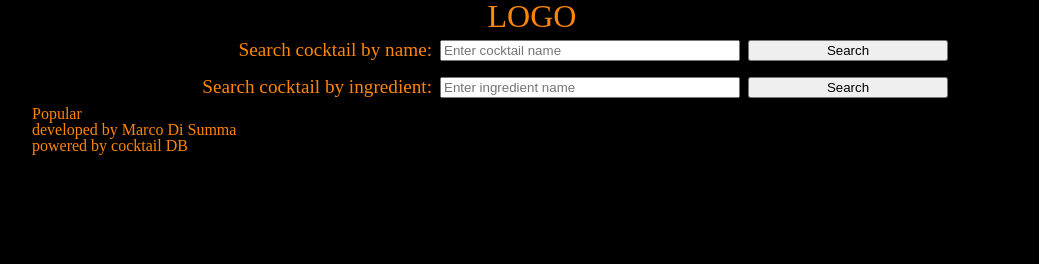
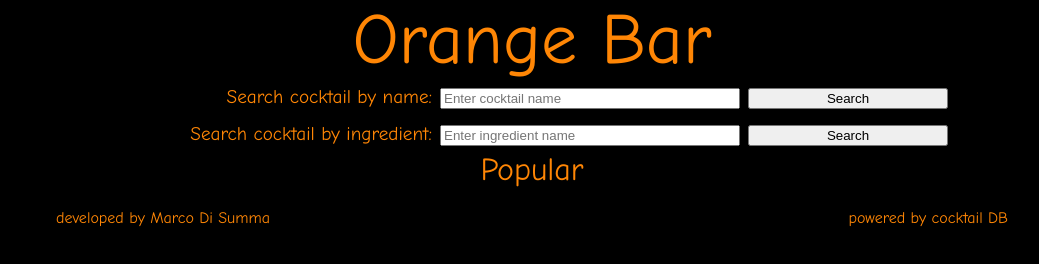
Before and after one commit to mdisumma/cocktail-API, a website: page _site/index.html in a window 1280 px wide. Shown: the whole page, without its empty margins (108-1147 px from the left). Drawn offline with nearby package versions, Linux system fonts and the light colour scheme; no server answers.

Commit message:
css responsive

```diff
--- a/_site/css/style.css
+++ b/_site/css/style.css
@@ -52,9 +52,7 @@ table {
   border-spacing: 0;
 }
 
-#byName .helpText {
-  display: block;
-  color: #fe8c00;
+#byName {
   text-align: center;
 }
 
@@ -83,10 +81,6 @@ div#cardContainer .hide {
 }
 
 @media (min-width: 900px) {
-  #byName {
-    text-align: center;
-  }
-
   div#cardContainer {
     padding: 1em;
     display: grid;
@@ -113,17 +107,8 @@ div#cardContainer .hide {
     grid-row: 3/4;
   }
 }
-html {
-  background-color: black;
-  font-size: 16px;
-}
-
-.helpText {
-  color: #ff8605;
-  text-align: center;
-}
-
 body {
+  font-family: "Comic Neue", Arial;
   color: #ff8605;
   background-color: black;
   margin: 0 auto;
@@ -131,8 +116,20 @@ body {
   max-width: 1000px;
 }
 body header {
-  font-size: 2em;
+  display: flex;
+  justify-content: center;
+  align-items: center;
+  height: 10vh;
+}
+body header h1 {
+  font-size: 3em;
   text-align: center;
+}
+body header #bar {
+  font-weight: 400;
+  margin: 20px;
+  transition: all 2s;
+  animation: bar 1s ease-in-out infinite alternate;
 }
 body main .searchByName, body main .searchByIngredient {
   padding: 0.5em;
@@ -145,50 +142,71 @@ body main .searchByName, body main .searchByIngredient {
 body main .searchByName label, body main .searchByIngredient label {
   grid-column: 1/3;
 }
-body #byIngredient, body #listByPopular {
+body main #byIngredient, body main #listByPopular {
   display: flex;
   flex-wrap: wrap;
   justify-content: space-evenly;
 }
-body #byIngredient figure, body #listByPopular figure {
+body main #byIngredient figure, body main #listByPopular figure {
   margin-top: 1em;
   font-size: 1.2;
   padding: 0;
   background-color: #303030;
 }
-body #byIngredient figure figcaption, body #listByPopular figure figcaption {
+body main #byIngredient figure figcaption, body main #listByPopular figure figcaption {
   padding: 0.5em;
   text-align: center;
 }
-body #byIngredient figure img, body #listByPopular figure img {
+body main #byIngredient figure img, body main #listByPopular figure img {
   width: 300px;
 }
-body #byIngredient figure:hover, body #listByPopular figure:hover {
+body main #byIngredient figure:hover, body main #listByPopular figure:hover {
   border: 1px solid #ff8605;
 }
-body #byIngredient .cocktailGallery h2, body #listByPopular .cocktailGallery h2 {
-  padding: 1em;
+body main .cocktailGallery h2 {
   font-size: 2em;
   text-align: center;
 }
+body footer {
+  padding: 1em;
+}
+body footer p {
+  padding: 0.5em;
+}
 
 @media (min-width: 760px) {
-  body main section.searchByName, body main section.searchByIngredient {
+  body header h1 {
+    font-size: 4.5em;
+    justify-content: center;
+  }
+  body section.searchByName, body section.searchByIngredient {
     width: 100%;
     display: grid;
     grid-template-columns: 30% 30% 20%;
     justify-content: center;
   }
-  body main section.searchByName label, body main section.searchByIngredient label {
+  body section.searchByName label, body section.searchByIngredient label {
     font-size: 1.2em;
     text-align: end;
     grid-column: 1/2;
   }
-  body main section.searchByName input, body main section.searchByIngredient input {
+  body section.searchByName input, body section.searchByIngredient input {
     grid-column: 2/3;
   }
-  body main section.searchByName button, body main section.searchByIngredient button {
+  body section.searchByName button, body section.searchByIngredient button {
     grid-column: 3/4;
+  }
+  body footer {
+    display: flex;
+    justify-content: space-between;
+  }
+}
+@keyframes bar {
+  from {
+    text-shadow: 0 0 4px #fff, 0 0 8px #ffc07d, 0 0 12px #ff8605, 0 0 16px #ff8605, 0 0 18px #ff8605;
+  }
+  to {
+    text-shadow: 0 0 2px #fff, #ffc07d, 0 0 6px #ff8605, 0 0 8px #ff8605, 0 0 10px #ff8605;
   }
 }
 
--- a/_site/index.html
+++ b/_site/index.html
@@ -5,6 +5,7 @@
     <meta charset="UTF-8">
     <meta http-equiv="X-UA-Compatible" content="IE=edge">
     <meta name="viewport" content="width=device-width, initial-scale=1.0">
+    <link href="https://fonts.googleapis.com/css2?family=Comic+Neue:wght@400;700&display=swap" rel="stylesheet">
     <link rel="stylesheet" href="css/style.css">
     <script src="script/byName.js" defer></script>
     <!-- <script src="script/srcName.js" defer></script> -->
@@ -16,7 +17,8 @@
 
 <body>
     <header>
-        <h1>LOGO</h1>
+        <h1 id="bar">Orange Bar</h1>
+
     </header>
     <main>
         <section class="searchByName">
--- a/_site/sass/main.scss
+++ b/_site/sass/main.scss
@@ -4,14 +4,27 @@
 @import 'card';
 
 body {
+    font-family:  'Comic Neue',Arial,;
     color: rgb(255, 134, 5);
     background-color:black;
     margin:0 auto;
     min-width: 360px;
     max-width: 1000px;
     header {
-        font-size: 2em;
+       display:flex;
+       justify-content: center;
+       align-items: center;
+       height:10vh;
+       h1 {
+        font-size: 3em;
         text-align: center;
+        }
+        #bar {
+          font-weight: 400;
+          margin: 20px;
+          transition: all 2s;
+          animation: bar 1s ease-in-out infinite alternate;
+        }
     }
     main {
         .searchByName, .searchByIngredient {
@@ -25,7 +38,7 @@ body {
                  grid-column: 1/3;
                 }
         }
-    }
+
         #byIngredient, #listByPopular{
             display:flex;
             flex-wrap: wrap;
@@ -48,21 +61,28 @@ body {
             figure:hover {
                 border:1px solid  rgb(255, 134, 5);
             }
-
-    .cocktailGallery {
-
-        h2{
-            padding: 1em;
-            font-size: 2em;;
-            text-align:center;
         }
-
+        .cocktailGallery h2 {
+            font-size: 2em;
+            text-align: center;
+        }
+    }
+    footer {
+        padding:1em;
+        p{
+            padding:0.5em;
         }
     }
 }
+
 @media (min-width: 760px) {
     body {
-        main{
+        header{
+            h1 {
+                font-size: 4.5em;
+                justify-content: center;
+            }
+        }
         section.searchByName, section.searchByIngredient {
             width: 100%;
             display: grid;
@@ -80,8 +100,20 @@ body {
                 grid-column: 3/4;
             }
         }
-        }
+        footer {
+            display:flex;
+            justify-content: space-between;
 
         }
 
     }
+}
+
+  @keyframes bar {
+    from {
+      text-shadow: 0 0 4px #fff, 0 0 8px rgb(255, 192, 125), 0 0 12px rgb(255, 134, 5), 0 0 16px  rgb(255, 134, 5), 0 0 18px  rgb(255, 134, 5);
+    }
+    to {
+      text-shadow: 0 0 2px #fff, rgb(255, 192, 125), 0 0 6px rgb(255, 134, 5), 0 0 8px  rgb(255, 134, 5), 0 0 10px rgb(255, 134, 5);
+    }
+}
```
Also changed, not shown: _site/sass/card.scss (+3 -5 lines), _site/images/orangeBrick.png (added), 2 other files. Lines whose indentation alone changed are shown as unchanged.
